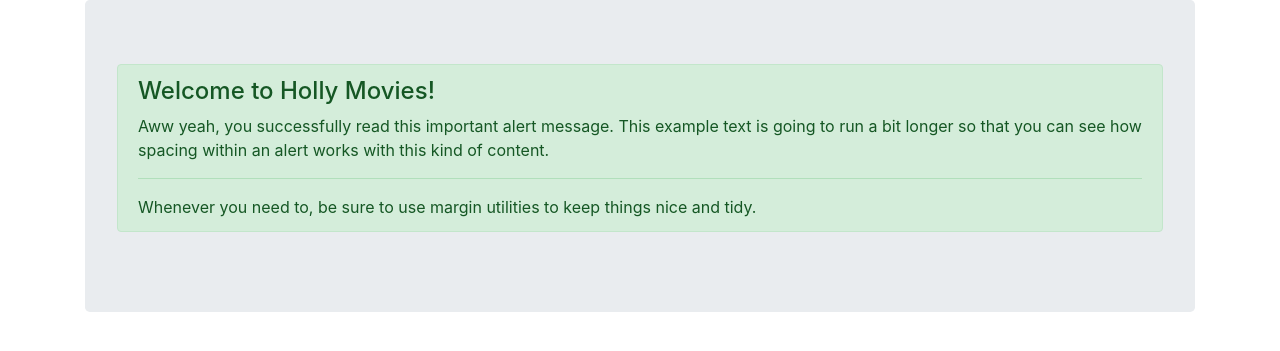
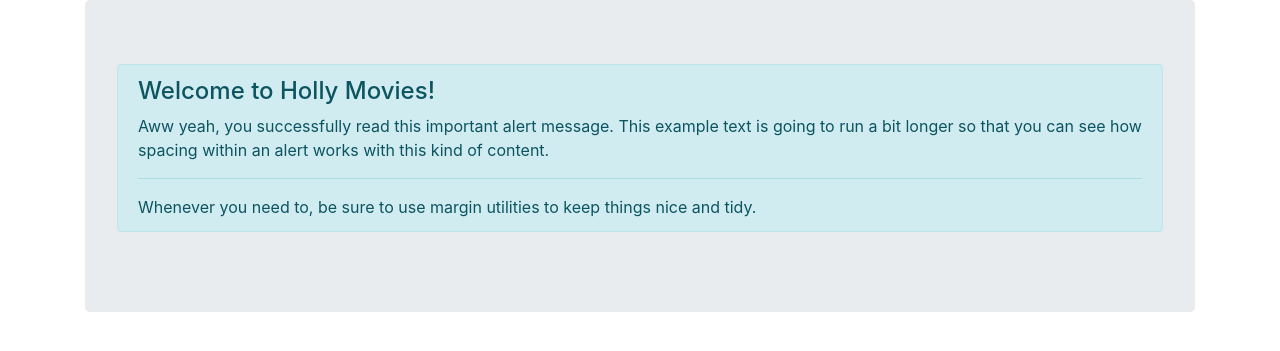
Before and after one commit to Ariellles/mystore, a Django app: page / in a window 1280 px wide. Shown: the part 56-407 px from the top of the page. Run offline with Django 4.2, Linux system fonts and the light colour scheme; some libraries are stand-ins or nearby versions.

Commit message:
Changing homepage color

```diff
--- a/mystore/storeapp/templates/homepage.html
+++ b/mystore/storeapp/templates/homepage.html
@@ -2,7 +2,7 @@
 
 {% block content %}
 
-<div class="alert alert-success" role="alert">
+<div class="alert alert-info" role="alert">
   <h4 class="alert-heading">Welcome to Holly Movies!</h4>
   <p>Aww yeah, you successfully read this important alert message. This example text is going to run a bit longer so that you can see how spacing within an alert works with this kind of content.</p>
   <hr>
```
